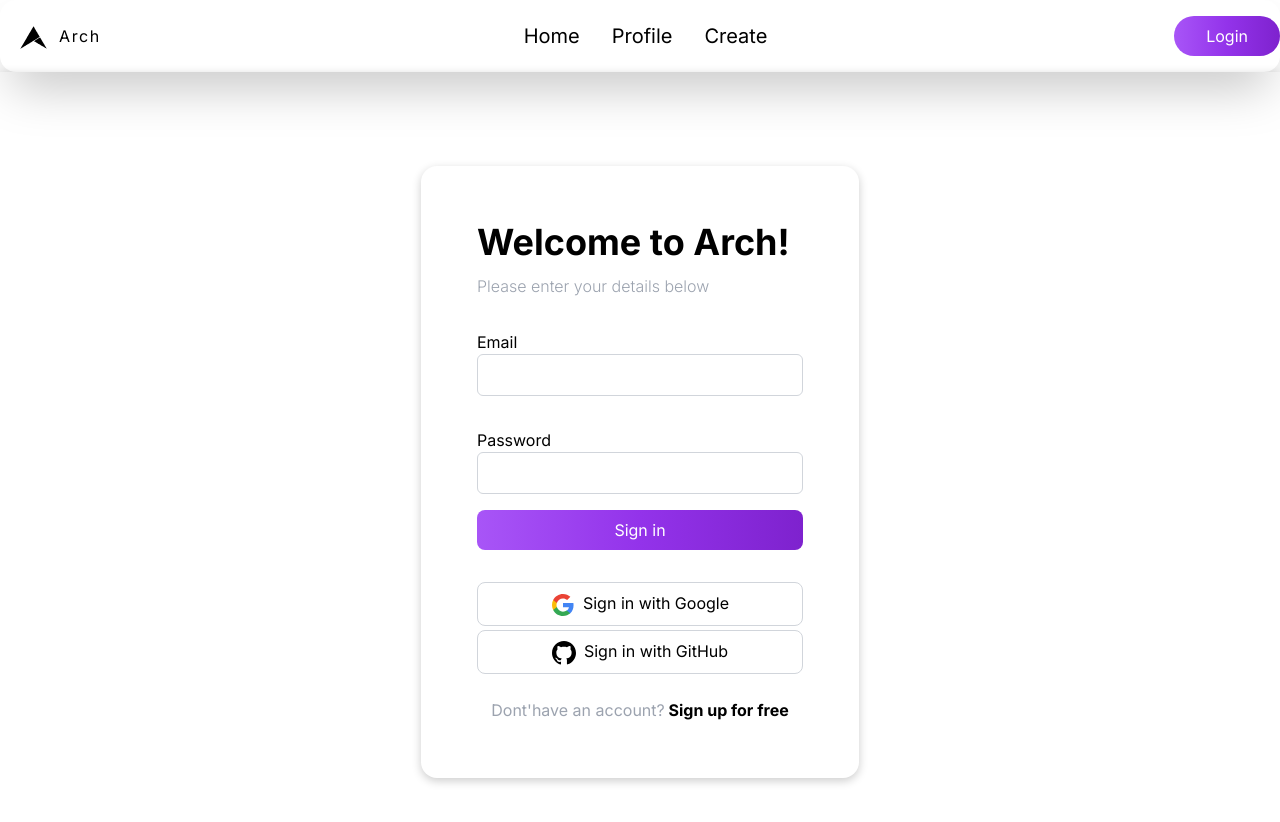
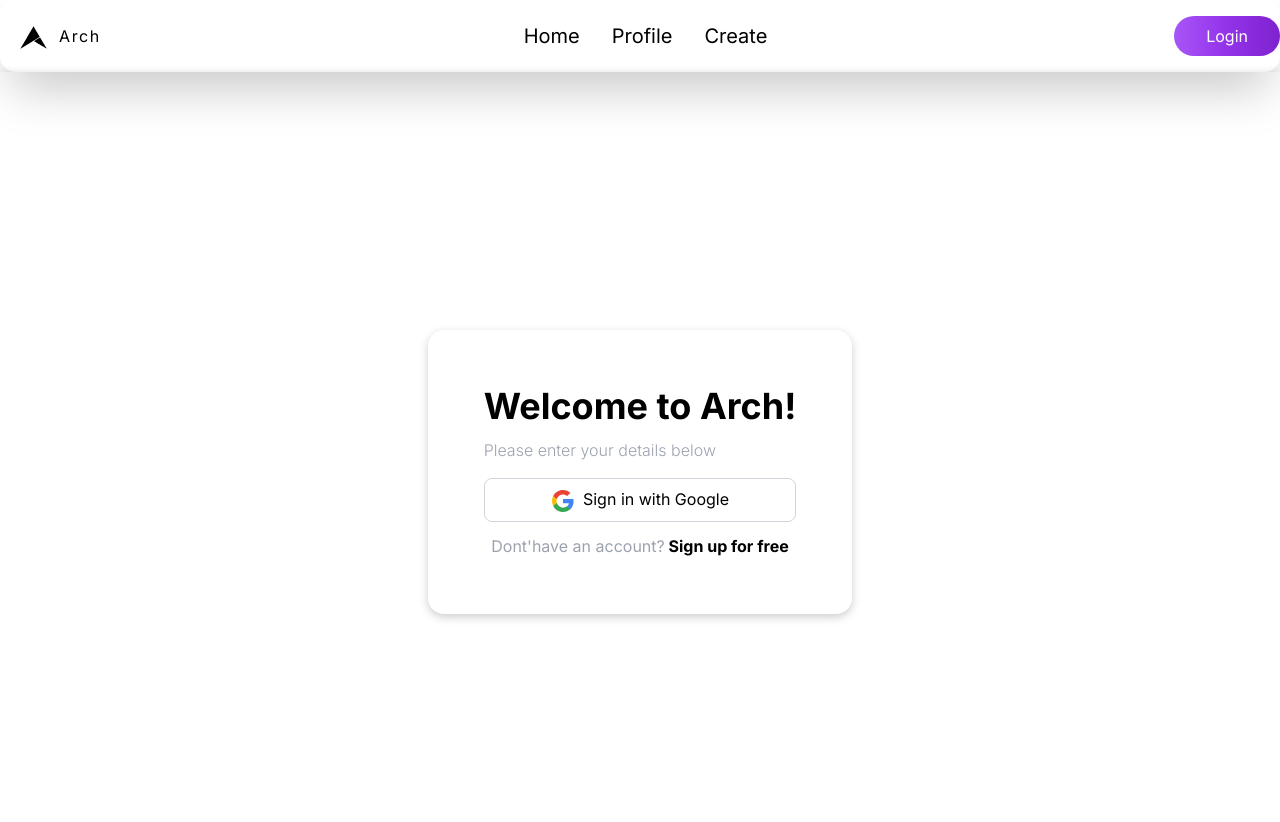
Before and after one commit to OkcuYazilimci/ArcelikI, a Next.js app in the folder frontend/: page /login in a window 1280 px wide. Shown: the top 822 px of the page. Built offline with nearby package versions, Linux system fonts and the light colour scheme.

Commit message:
Google Auth Route

```diff
--- a/frontend/app/login/page.jsx
+++ b/frontend/app/login/page.jsx
@@ -6,7 +6,7 @@ import { useEffect } from 'react';
 const Login = () => {
   useEffect(() => {
     const handleGoogleLogin = () => {
-      window.location.href = '/auth/google'; // Replace with your actual backend route
+      window.location.href = 'http://localhost:3000/auth/google/callback'; // Replace with your actual backend route
     };
 
     const googleButton = document.getElementById('googleButton');
@@ -28,7 +28,7 @@ const Login = () => {
           <span class="font-light text-gray-400 mb-4">
             Please enter your details below
           </span>
-          <div class="py-4">
+          {/* <div class="py-4">
             <span class="mb-2 text-md">Email</span>
             <input
               type="text"
@@ -50,10 +50,10 @@ const Login = () => {
             class="w-full bg-gradient-to-r from-purple-500 via-purple-600 to-purple-700 text-white p-2 rounded-lg mb-8 hover:bg-white hover:bg-purple-400"
           >
             Sign in
-          </button>
+          </button> */}
           <button
             id="googleButton"
-            className="w-full border border-gray-300 text-md p-2 rounded-lg mb-1 hover:bg-gray-500 hover:text-white"
+            className="w-full border border-gray-300 text-md p-2 rounded-lg mb-3 hover:bg-gray-500 hover:text-white"
           >
           <svg xmlns="http://www.w3.org/2000/svg" height="24" viewBox="0 0 24 24" width="24" class="w-6 h-6 inline mr-2">
             <path d="M22.56 12.25c0-.78-.07-1.53-.2-2.25H12v4.26h5.92c-.26 1.37-1.04 2.53-2.21 3.31v2.77h3.57c2.08-1.92 3.28-4.74 3.28-8.09z" fill="#4285F4"/>
@@ -64,7 +64,7 @@ const Login = () => {
           </svg>
             Sign in with Google
           </button>
-          <button class="w-full border border-gray-300 text-md p-2 rounded-lg mb-6 hover:bg-gray-500 hover:text-white">
+          {/* <button class="w-full border border-gray-300 text-md p-2 rounded-lg mb-6 hover:bg-gray-500 hover:text-white">
             <svg xmlns="http://www.w3.org/2000/svg" height="24" viewBox="0 0 24 24" width="24" class="w-6 h-6 inline mr-2">
               <path
                 fill="#000000"
@@ -72,7 +72,7 @@ const Login = () => {
               />
             </svg>
             Sign in with GitHub
-          </button>
+          </button> */}
 
           <div class="text-center text-gray-400">
             Dont'have an account?
```
